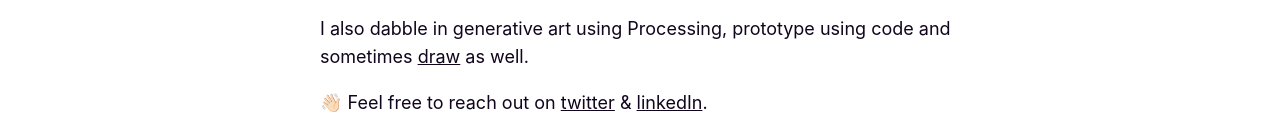
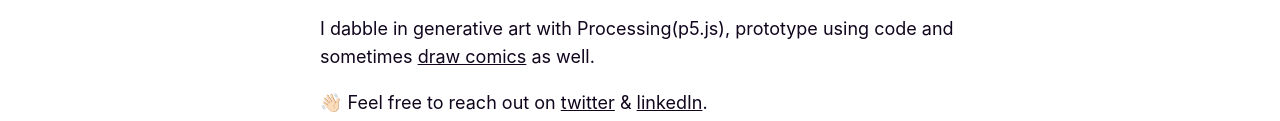
Before and after one commit to pzync/portfolio-website, a Gatsby site: page /about in a window 1280 px wide. Shown: the part 741-862 px from the top of the page. Built offline with nearby package versions, Linux system fonts and the light colour scheme; Gatsby itself is replaced by a stand-in of ours; a web font is replaced by a local one.

Commit message:
About page - reworded the dabble section

```diff
--- a/src/pages/about.js
+++ b/src/pages/about.js
@@ -45,7 +45,7 @@ const AboutPage = () => (
           successful business.
         </p> */}
         <p>
-          I also dabble in generative art using Processing, prototype using code
+          I dabble in generative art with Processing(p5.js), prototype using code
           and sometimes{" "}
           <a
             href="https://twitter.com/themeanstartup"
@@ -53,7 +53,7 @@ const AboutPage = () => (
             rel="noopener noreferrer"
           >
             {" "}
-            draw
+            draw comics
           </a>{" "}
           as well.
         </p>
```
